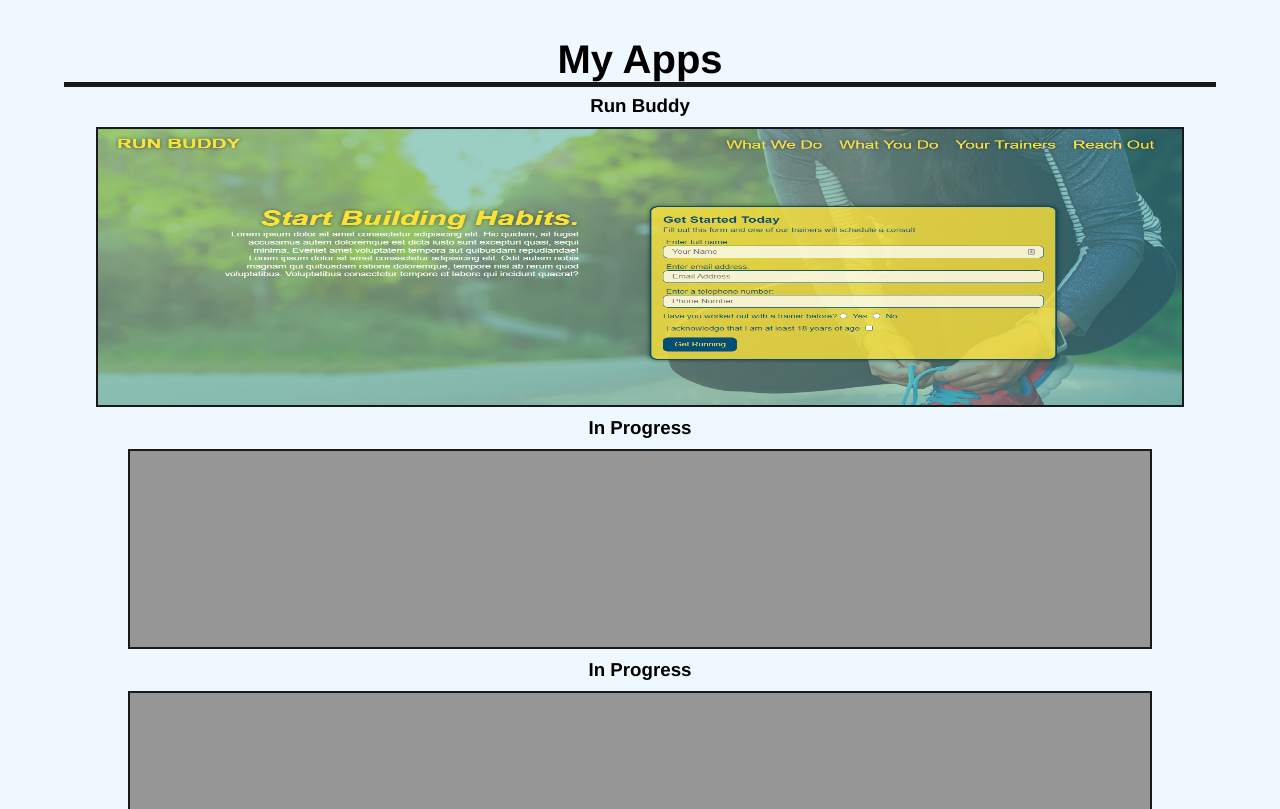
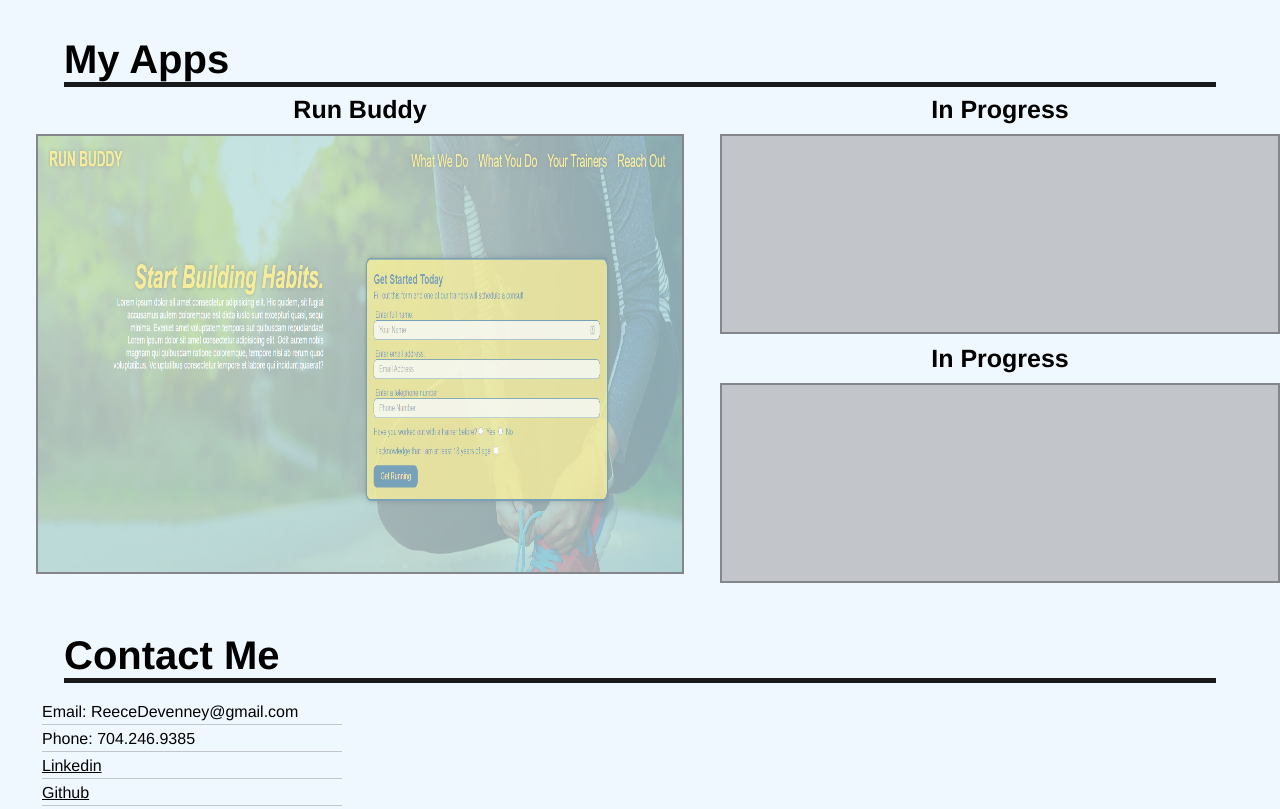
Before and after one commit to ReeceDevenney/Portfolio, a plain HTML site: page index.html in a window 1280 px wide. Shown: the part 620-1429 px from the top of the page. Drawn offline with Linux system fonts and the light colour scheme; placeholder pictures from the web are drawn by us.

Commit message:
added 1200px media querry

```diff
--- a/assets/CSS/style.css
+++ b/assets/CSS/style.css
@@ -82,11 +82,6 @@ section p {
 
 /*apps section*/
 
-/* #applications div {
-    display: flex;
-    justify-content: center;
-} */
-
 .apps img {
     display: block;
     width: 80vw;
@@ -115,10 +110,9 @@ h3 {
 
 .contact li {
     border-bottom: 1px solid rgba(150, 150, 150, .5);
-    width: 35%;
+    width: 300px;
     margin: 5px auto;
     padding-bottom: 3px;
-    width: 200px;
 }
 
 .contact li:first-child {
@@ -144,3 +138,44 @@ h3 {
         height: 35vh;
     }
 }
+
+@media screen and (min-width: 1200px) {
+    h3 {
+        font-size: 25px;
+    }
+
+    .app-pictures {
+        display: flex;
+    }
+
+    .app-pictures img {
+        opacity: .5;
+    }
+
+    .app-pictures img:hover {
+        opacity: 1;
+    }
+
+    .app1 img {
+        width: 90%;
+        height: 55vh;
+    }
+
+    .app2 img {
+        width: 560px;
+        min-width: 0%;
+    }
+    .app3 img {
+        width: 560px;
+        min-width: 0%;
+    }
+
+    h2 {
+        text-align: left;
+    }
+
+    .contact ul {
+        text-align: left;
+        width: 30%;
+    }
+}
--- a/index.html
+++ b/index.html
@@ -30,10 +30,14 @@
             <h2>
                 My Apps
             </h2>
+            <div class="app-pictures">
+                <div class="main-app">
                     <div class="app1">
                         <h3>Run Buddy</h3>
                         <a href="https://reecedevenney.github.io/run-buddy/"><img src="./assets/Images/run-buddy-screenshot.png" alt="screenshot of my Run Buddy webpage header"></a>
                     </div>
+                </div>
+                <div class="secondary-apps">
                     <div class="app2">
                         <h3>In Progress</h3>
                         <a href="#"><img src="http://via.placeholder.com/1x1" alt="placeholder Image"></a>
@@ -41,6 +45,8 @@
                     <div class="app3">
                         <h3>In Progress</h3>
                         <a href="#"><img src="http://via.placeholder.com/1x1" alt="placeholder Image"></a>
+                    </div>
+                </div>
             </div>
         </div>
 
```
Lines whose indentation alone changed are shown as unchanged.
